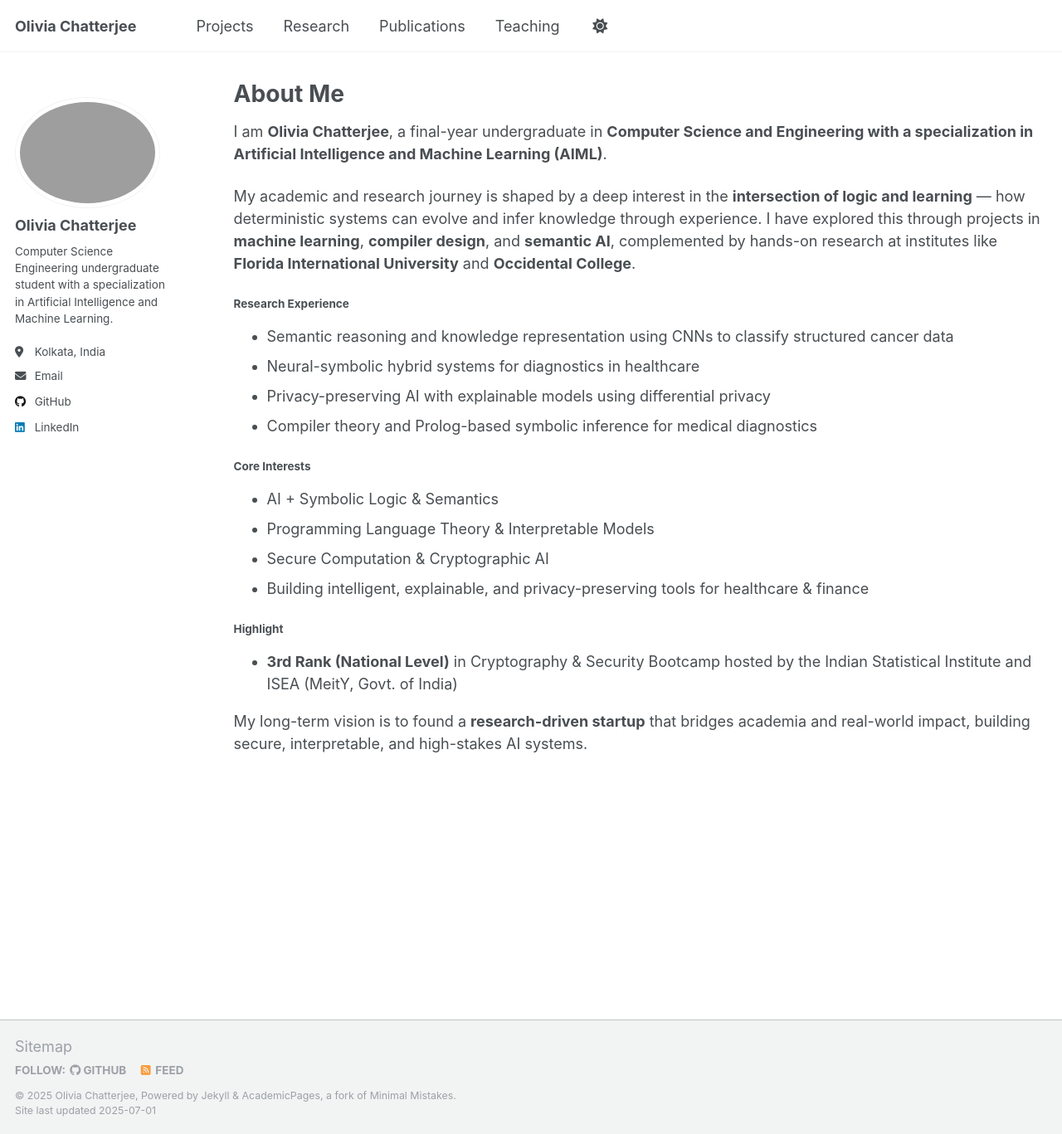
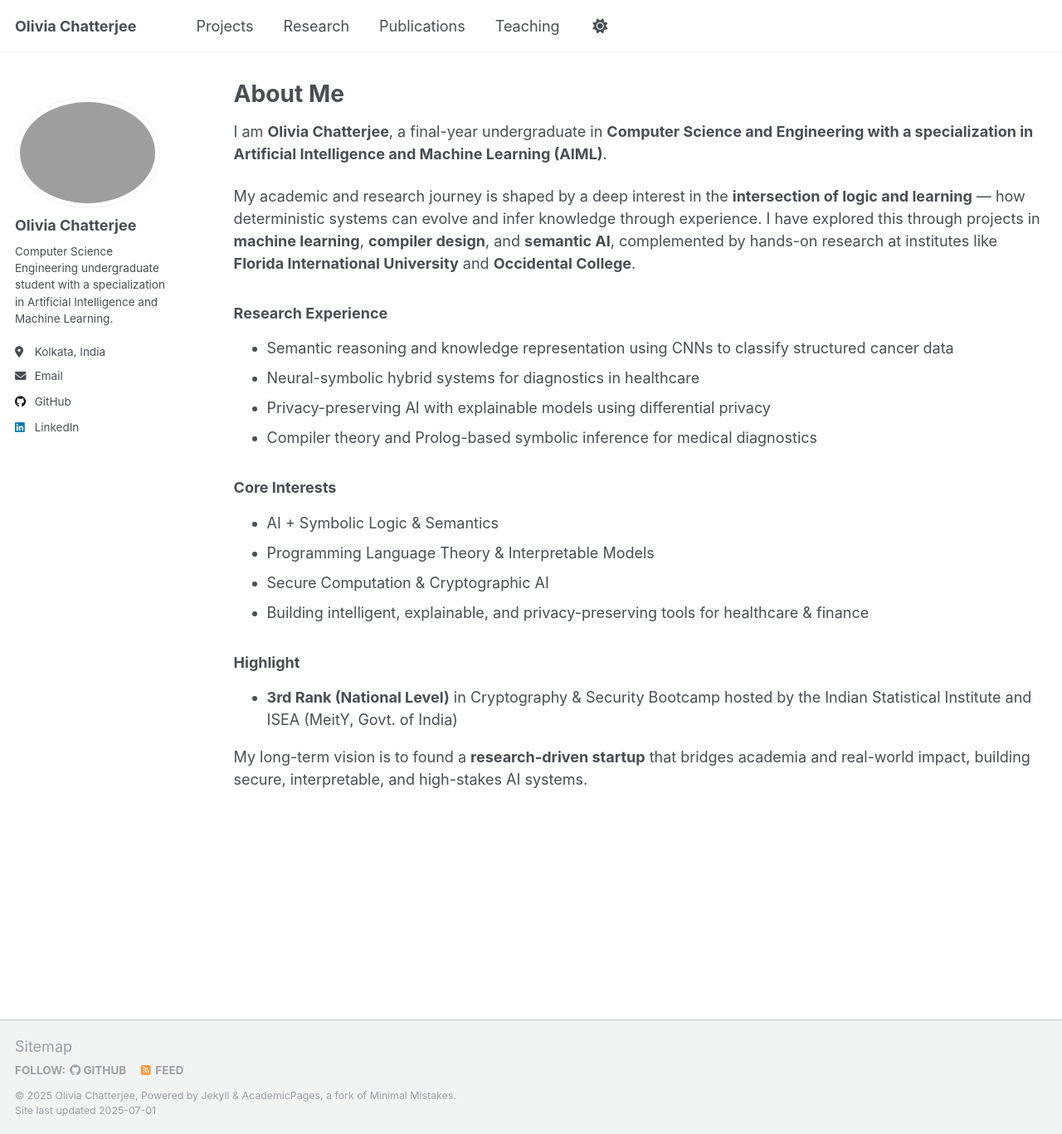
Before and after one commit to olivia-chatterjee/olivia-chatterjee.github.io, a Jekyll site: the page built from _pages/about.md, in a window 1280 px wide and 1367 px high. Shown: the whole window at 83% size. Built offline with Jekyll 4.4.1, drawn with Linux system fonts in a browser that asks for light colours; a script that is not in the unit is left out.

```diff
--- a/_pages/about.md
+++ b/_pages/about.md
@@ -9,19 +9,19 @@ I am **Olivia Chatterjee**, a final-year undergraduate in **Computer Science and
 
 My academic and research journey is shaped by a deep interest in the **intersection of logic and learning** — how deterministic systems can evolve and infer knowledge through experience. I have explored this through projects in **machine learning**, **compiler design**, and **semantic AI**, complemented by hands-on research at institutes like **Florida International University** and **Occidental College**.
 
-#### Research Experience
+### Research Experience
 - Semantic reasoning and knowledge representation using CNNs to classify structured cancer data
 - Neural-symbolic hybrid systems for diagnostics in healthcare
 - Privacy-preserving AI with explainable models using differential privacy
 - Compiler theory and Prolog-based symbolic inference for medical diagnostics
 
-#### Core Interests
+### Core Interests
 - AI + Symbolic Logic & Semantics
 - Programming Language Theory & Interpretable Models
 - Secure Computation & Cryptographic AI
 - Building intelligent, explainable, and privacy-preserving tools for healthcare & finance
 
-#### Highlight
+### Highlight
 - **3rd Rank (National Level)** in Cryptography & Security Bootcamp hosted by the Indian Statistical Institute and ISEA (MeitY, Govt. of India)
 
 My long-term vision is to found a **research-driven startup** that bridges academia and real-world impact, building secure, interpretable, and high-stakes AI systems.
```
